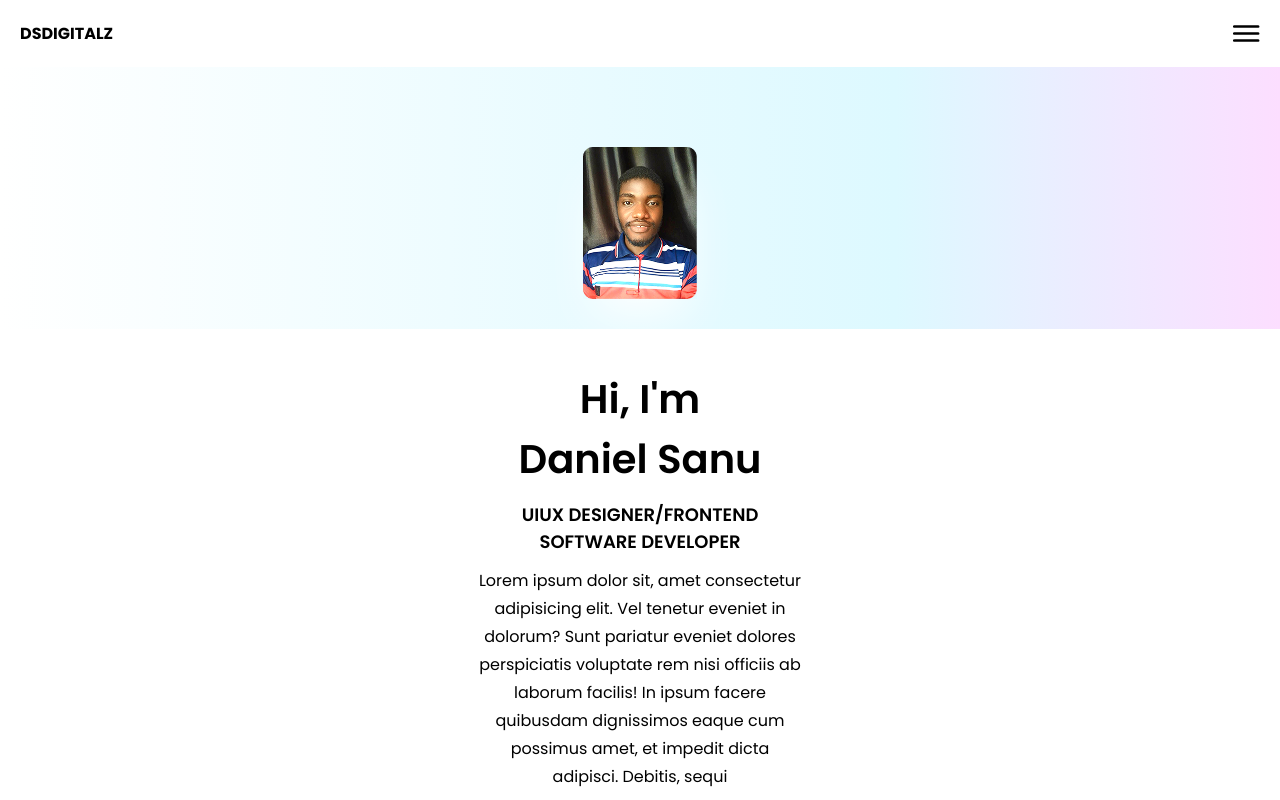
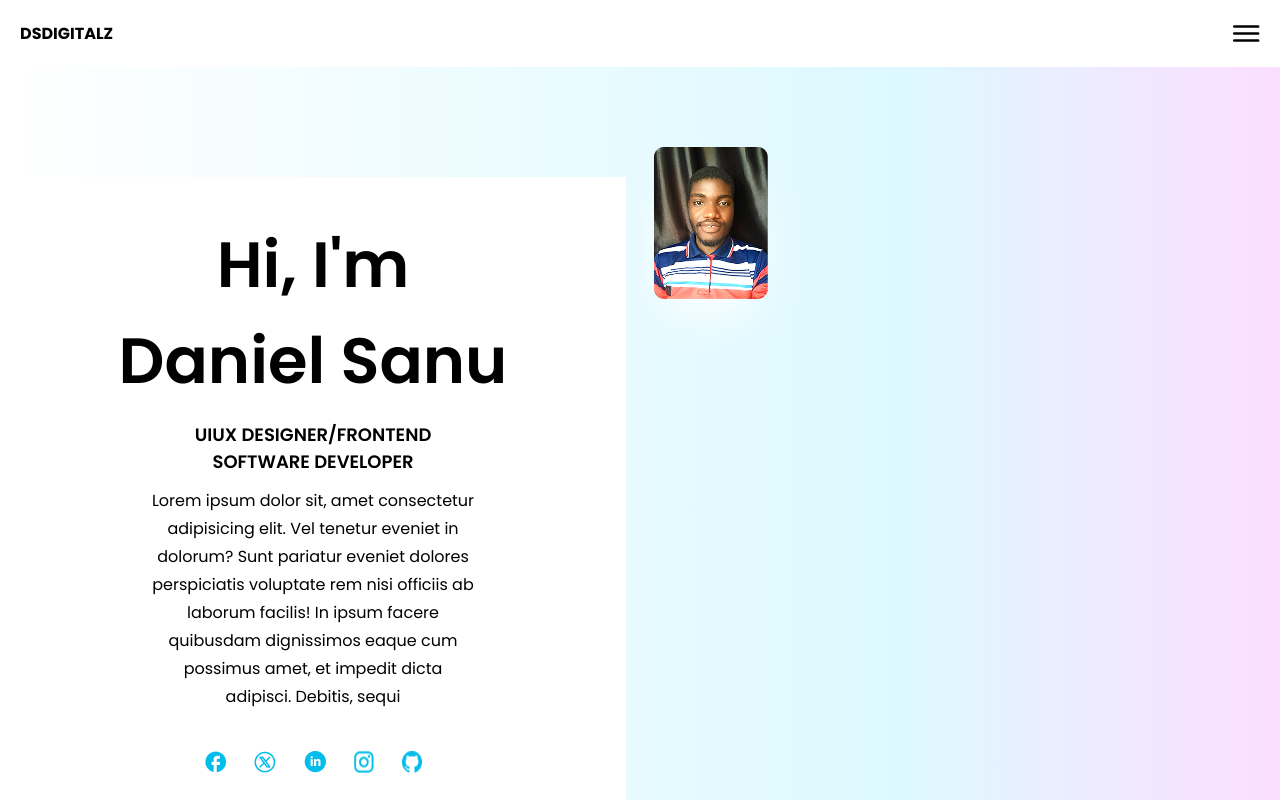
Before and after one commit to DsDigitalz/MyPortfolio-Project, a React (Vite) app: page / in a window 1280 px wide. Shown: the top 800 px of the page. Built offline with nearby package versions, Linux system fonts and the light colour scheme.

Commit message:
added background color

```diff
--- a/src/App.jsx
+++ b/src/App.jsx
@@ -3,6 +3,7 @@ import Navbar from "./Components/Navbar";
 import Hero from "./Components/Hero";
 import About from "./Components/About";
 import TopServices from "./Components/TopServices";
+import Portfolio from "./Components/Portfolio";
 
 export default function App() {
   return (
@@ -11,6 +12,7 @@ export default function App() {
       <Hero />
       <About />
       <TopServices />
+      <Portfolio/>
     </div>
   );
 }
--- a/src/Components/Hero.jsx
+++ b/src/Components/Hero.jsx
@@ -7,21 +7,22 @@ import linkedin from "./public/linkedin.png";
 import instagram from "./public/instagram.png";
 import github from "./public/github.png";
 
-
 export default function Hero() {
   return (
     <section className="hero">
       {/* hero image */}
-      <div className="flex flex-col py-20">
+      <div className="flex flex-col py-20 lg:flex lg:flex-row-reverse lg:justify-center gap-7">
         {/* <img src={rectangle} alt="" /> */}
-        <div className="mx-auto">
+        <div className="mx-auto lg:flex-1">
           <img src={Danny} alt="" className="shadow-2xl shadow-white" />
         </div>
         {/* Hero info */}
-        <div className="font-semibold text-[40px] flex flex-col items-center mt-[30px] bg-white py-10">
-          <h1>Hi, I'm</h1>
-          <h1>Daniel Sanu</h1>
-          <p className="text-[18px] mt-3 w-70 text-center">UIUX DESIGNER/FRONTEND SOFTWARE DEVELOPER</p>
+        <div className="font-semibold text-[40px] flex flex-col items-center mt-[30px] bg-white py-10 lg:flex-1 ">
+          <h1 className="lg:text-[64px]">Hi, I'm</h1>
+          <h1 className="lg:text-[64px]">Daniel Sanu</h1>
+          <p className="text-[18px] mt-3 w-70 text-center">
+            UIUX DESIGNER/FRONTEND SOFTWARE DEVELOPER
+          </p>
           <p className="text-[16px] w-[325px] text-center mt-3 font-normal leading-7">
             Lorem ipsum dolor sit, amet consectetur adipisicing elit. Vel
             tenetur eveniet in dolorum? Sunt pariatur eveniet dolores
--- /dev/null
+++ b/src/Components/Portfolio.jsx
@@ -0,0 +1,12 @@
+import React from 'react'
+
+export default function Portfolio() {
+  return (
+    <section className='portfolio'>
+        <div className=''>
+
+        </div>
+
+    </section>
+  )
+}
--- a/src/index.css
+++ b/src/index.css
@@ -6,3 +6,7 @@
 .hero {
   background: linear-gradient(to left, #fcdeff, #ddf9ff 30%, white 100%);
 }
+
+.portfolio{
+  background: linear-gradient(90deg, #F8DDFB, #fff, #F3FDFB, #E6FBF6);
+}
```
Lines whose indentation alone changed are shown as unchanged.
